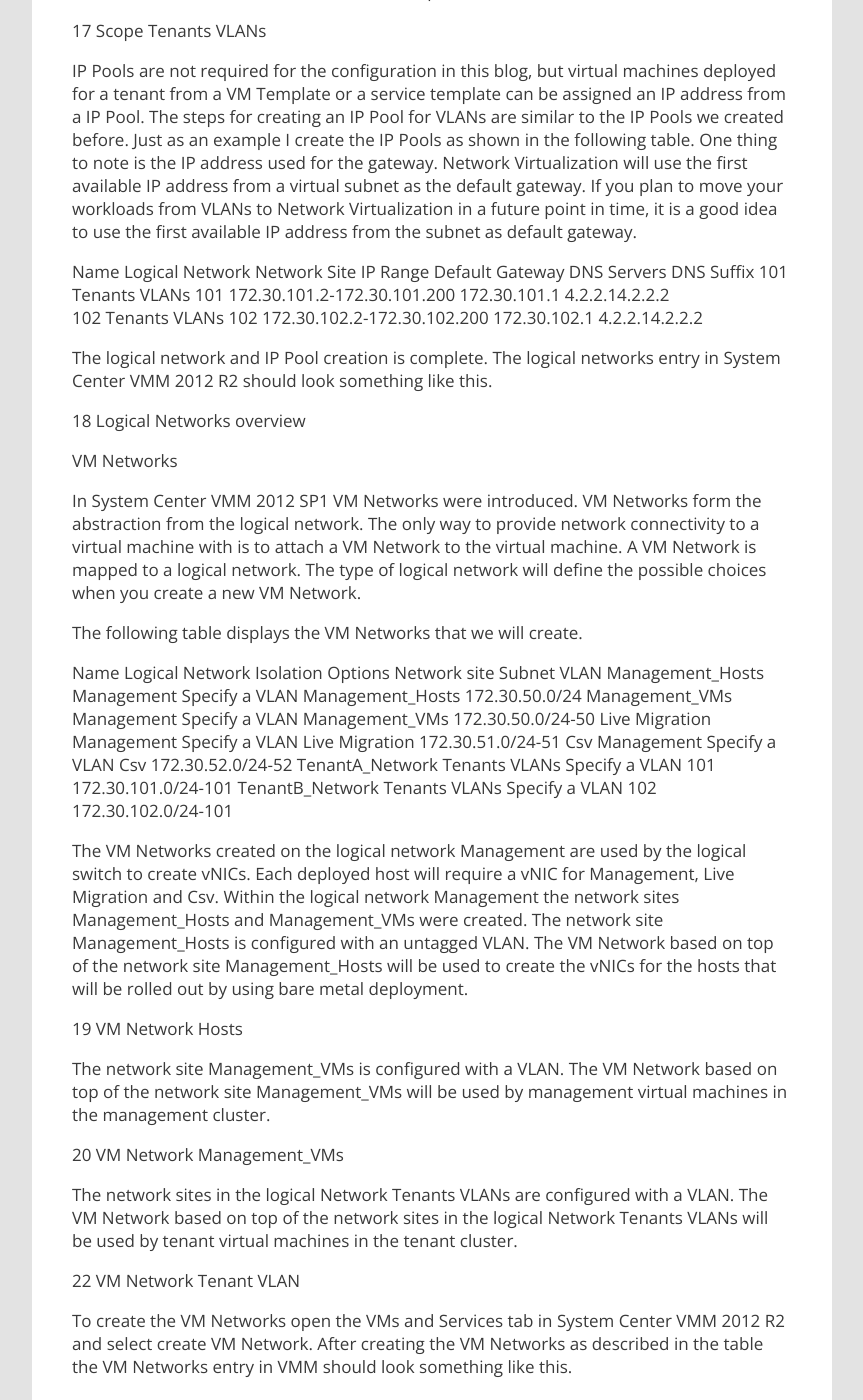
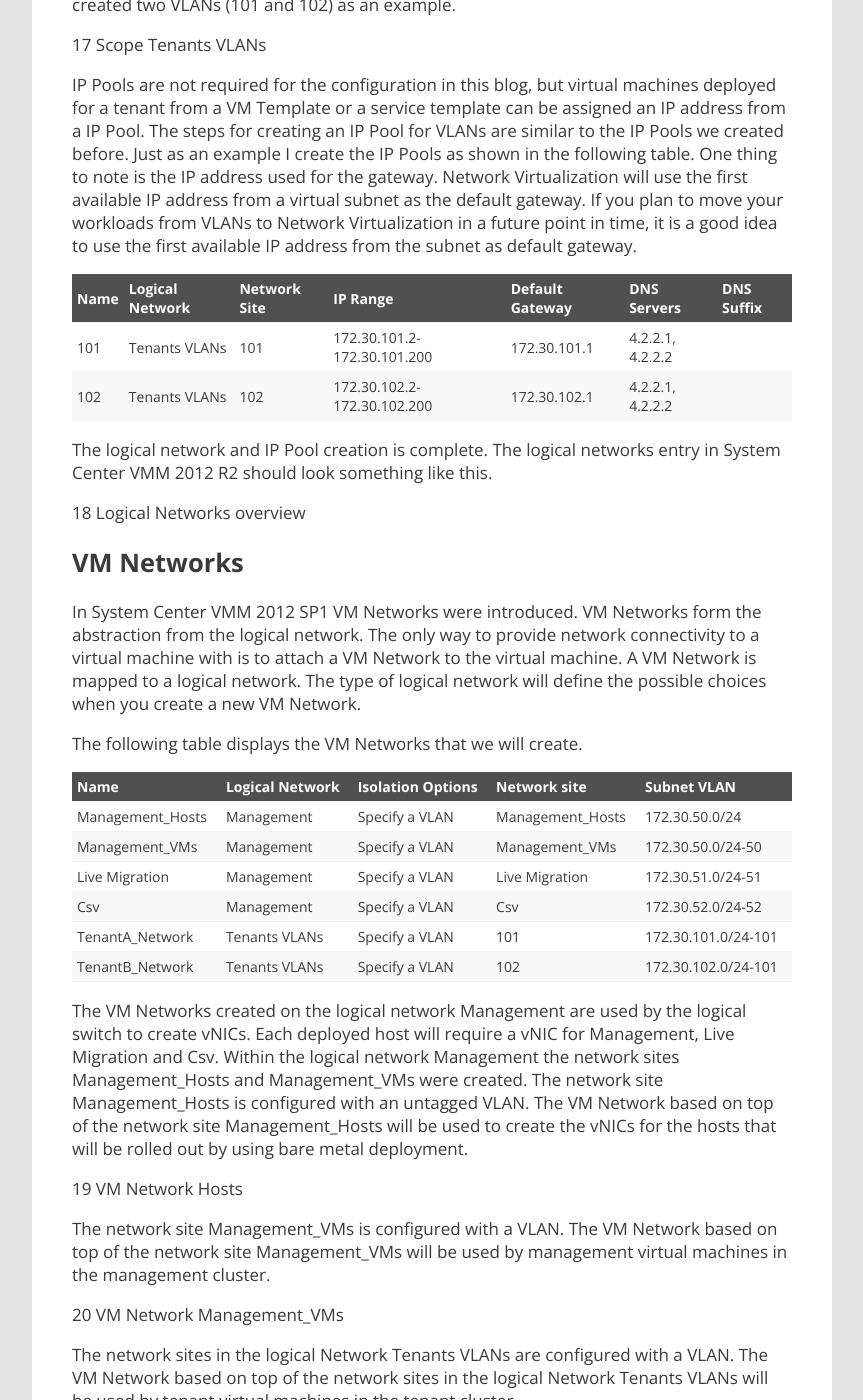
Before and after one commit to marcvaneijk/marcvaneijk.old, a Jekyll site: the page built from _posts/2013-08-30-bmd2.md, in a window 1280 px wide and 1400 px high, scrolled down 5451 px. Shown: the whole window, without its empty margins (58-921 px from the left). Built offline with Jekyll 4.4.1, drawn with Linux system fonts in a browser that asks for light colours; nearby versions of some CDN libraries; some of the changed text lies outside the part shown.

Commit message:
Update 2013-08-30-bmd2.md

````diff
--- a/_posts/2013-08-30-bmd2.md
+++ b/_posts/2013-08-30-bmd2.md
@@ -87,10 +87,10 @@ Skip the WINS screen and complete the wizard. Instead of showing all the screens
 
 Name | Logical Network | Network Site | IP Range | Default Gateway | DNS Servers | DNS Suffix
 --- | --- | --- | --- | --- | --- | ---
-Management_Hosts | Management | Management_Hosts | 172.30.50.31 - 172.30.50.39 | 172.30.50.254 | 172.30.50.51, 172.30.50.52 | Res.local
-Management_VMs | Management | Management_VMs | 172.30.50.111 - 172.30.50.150 | 172.30.50.254 | 172.30.50.51, 172.30.50.52 | Res.local
-Live Migration | Management | Live Migration | 172.30.51.31 - 172.30.51.29
-Csv | Management | Csv | 172.30.52.31-172.30.51.29
+Management_Hosts | Management | Management_Hosts | 172.30.50.31- 172.30.50.39 | 172.30.50.254 | 172.30.50.51, 172.30.50.52 | Res.local
+Management_VMs | Management | Management_VMs | 172.30.50.111- 172.30.50.150 | 172.30.50.254 | 172.30.50.51, 172.30.50.52 | Res.local
+Live Migration | Management | Live Migration | 172.30.51.31- 172.30.51.29
+Csv | Management | Csv | 172.30.52.31- 172.30.51.29
 
 After you created the IP Pools for Management your Logical Networks entry in VMM should look like this
 
@@ -98,7 +98,7 @@ After you created the IP Pools for Management your Logical Networks entry in VMM
 
 For isolating the tenant workloads you can choose to use Network Virtualization or traditional VLANs. This blog will create a logical network for both to create a mixed environment. The mixed environment is especially useful in a transition period where you are moving your workloads from traditional VLANs to Network Virtualization. If you do not wish to use Network Virtualization or are configuring a Greenfield scenario with Network Virtualization you only need to create the logical network specific to your environment.
 
-Logical Network for Network Virtualization
+### Logical Network for Network Virtualization
 
 In a previous blog on network virtualization you can read about the difference between the Provider Address Space (PA Space) and the Customer Address Space (CA Space). For network virtualization a logical network in the PA Space must be created.
 
@@ -128,10 +128,11 @@ The hosts will use the management network as default gateway. The IP Pool for th
 
 The following table shows the settings for the IP Pool used for Network Virtualization PA Space.
 
-Name Logical Network Network Site IP Range Default Gateway DNS Servers DNS Suffix
-Provider Address Space Cloud network Cloud network 172.30.55.31-172.30.55.39
+Name | Logical Network | Network Site | IP Range | Default Gateway | DNS Servers | DNS Suffix
+--- | --- | --- | --- | --- | --- | ---
+Provider Address Space | Cloud network | Cloud network | 172.30.55.31- 172.30.55.39
 
-Logical Network for Tenant VLANs
+### Logical Network for Tenant VLANs
 
 For isolating tenant or departments workloads, in most environments VLANs are currently used. To prepare System Center VMM for VLANs we need to define the VLANs in a logical network. We will create one logical network and use network sites within this logical network to define the VLANs.
 
@@ -145,27 +146,29 @@ Add each VLAN that you want to use for tenant or department workloads as a netwo
 
 IP Pools are not required for the configuration in this blog, but virtual machines deployed for a tenant from a VM Template or a service template can be assigned an IP address from a IP Pool. The steps for creating an IP Pool for VLANs are similar to the IP Pools we created before. Just as an example I create the IP Pools as shown in the following table. One thing to note is the IP address used for the gateway. Network Virtualization will use the first available IP address from a virtual subnet as the default gateway. If you plan to move your workloads from VLANs to Network Virtualization in a future point in time, it is a good idea to use the first available IP address from the subnet as default gateway.
 
-Name Logical Network Network Site IP Range Default Gateway DNS Servers DNS Suffix
-101 Tenants VLANs 101 172.30.101.2-172.30.101.200 172.30.101.1 4.2.2.14.2.2.2
-102 Tenants VLANs 102 172.30.102.2-172.30.102.200 172.30.102.1 4.2.2.14.2.2.2
+Name | Logical Network | Network Site | IP Range | Default Gateway | DNS Servers | DNS Suffix
+--- | --- | --- | --- | --- | --- | ---
+101 | Tenants VLANs | 101 | 172.30.101.2- 172.30.101.200 | 172.30.101.1 | 4.2.2.1, 4.2.2.2
+102 | Tenants VLANs | 102 | 172.30.102.2- 172.30.102.200 | 172.30.102.1 | 4.2.2.1, 4.2.2.2
 
 The logical network and IP Pool creation is complete. The logical networks entry in System Center VMM 2012 R2 should look something like this.
 
 18 Logical Networks overview
 
-VM Networks
+## VM Networks
 
 In System Center VMM 2012 SP1 VM Networks were introduced. VM Networks form the abstraction from the logical network. The only way to provide network connectivity to a virtual machine with is to attach a VM Network to the virtual machine. A VM Network is mapped to a logical network. The type of logical network will define the possible choices when you create a new VM Network.
 
 The following table displays the VM Networks that we will create.
 
-Name Logical Network Isolation Options Network site Subnet VLAN
-Management_Hosts Management Specify a VLAN Management_Hosts 172.30.50.0/24
-Management_VMs Management Specify a VLAN Management_VMs 172.30.50.0/24-50
-Live Migration Management Specify a VLAN Live Migration 172.30.51.0/24-51
-Csv Management Specify a VLAN Csv 172.30.52.0/24-52
-TenantA_Network Tenants VLANs Specify a VLAN 101 172.30.101.0/24-101
-TenantB_Network Tenants VLANs Specify a VLAN 102 172.30.102.0/24-101
+Name | Logical Network | Isolation Options | Network site | Subnet VLAN
+--- | --- | --- | --- | ---
+Management_Hosts | Management | Specify a VLAN | Management_Hosts | 172.30.50.0/24
+Management_VMs | Management | Specify a VLAN | Management_VMs | 172.30.50.0/24-50
+Live Migration | Management | Specify a VLAN | Live Migration | 172.30.51.0/24-51
+Csv | Management | Specify a VLAN | Csv | 172.30.52.0/24-52
+TenantA_Network | Tenants VLANs | Specify a VLAN | 101 | 172.30.101.0/24-101
+TenantB_Network | Tenants VLANs | Specify a VLAN | 102 | 172.30.102.0/24-101
 
 The VM Networks created on the logical network Management are used by the logical switch to create vNICs. Each deployed host will require a vNIC for Management, Live Migration and Csv. Within the logical network Management the network sites Management_Hosts and Management_VMs were created. The network site Management_Hosts is configured with an untagged VLAN. The VM Network based on top of the network site Management_Hosts will be used to create the vNICs for the hosts that will be rolled out by using bare metal deployment.
 
@@ -183,19 +186,16 @@ To create the VM Networks open the VMs and Services tab in System Center VMM 201
 
 23 VM Network overview
 
-Uplink Port Profiles
+## Uplink Port Profiles
 
 The logical switch in System Center VMM 2012 R2 allows you to create a virtual switch on top of a NIC Team. NIC Teaming in Windows Server 2012 enabled a lot of great possibilities that are even enhanced in Windows Server 2012 R2. In System Center VMM 2012 R2 these settings are configured in Uplink Port Profiles.
 
 Select the Fabric tab, open the networking entry and select Port Profiles. System Center VMM 2012 R2 provides you with a set of preconfigured Virtual Port Profiles out of the box that we will use later in this blog. There are no preconfigured Uplink Port Profiles. Each host in the management cluster and in the tenant cluster has two NIC Teams with a virtual switch on top of that. Only one NIC Team per host will be enabled for Network Virtualization. This settings is configured in the Uplink Port Profile. Therefore we will create two Uplink Port Profiles as shown in the following table.
 
-Name Port Profile Type Load Balancing Algorithm Teaming Mode Network Sites Enable Hyper-V Network Virtualization
-SI – HD Uplink Host Default Switch Independent Management_Hosts
- Live Migration
- Csv
-SI – HD – HNV Uplink Host Default Switch Independent Cloud Network
- 101
- 102 Yes
+Name | Port Profile Type | Load Balancing Algorithm | Teaming Mode | Network Sites | Enable Hyper-V Network Virtualization
+--- | --- | --- | --- | --- | ---
+SI – HD | Uplink | Host Default | Switch Independent | Management_Hosts, Live Migration, Csv
+SI – HD – HNV | Uplink | Host Default | Switch Independent | Cloud Network, 101, 102 | Yes
 
 To create an Uplink Port Profile select create a new Hyper-V Port Profile. The first Uplink Port Profile will be used for the management traffic. Give the Uplink Port Profile a descriptive name (in this example SI – HD, meaning Switch Independent – Host Default) and select Uplink port profile as the type. Windows Server 2012 R2 enables a new Load balancing algorithm called Dynamic mode. This algorithm will distribute traffic amongst the physical NIC in a team in the best possible way, even if only one VM is generates a single TCP stream. The Dynamic mode is only available in Windows Server 2012 R2. If you want to reuse this Uplink Port Profile with a mixed set of Windows Server 2012 and Windows Server 2012 R2 host, the System Center VMM 2012 R2 provides a settings called Host Default that sets Dynamic mode algorithm for hosts that support it and Hyper-V Port algorithm for hosts that do not.
 
@@ -213,23 +213,25 @@ Select Cloud Network, 101 and 102 as the network sites that are supported by thi
 
 27 Scope Uplink Port Profile HNV
 
-Virtual Port Profiles
+## Virtual Port Profiles
 
 All network interfaces that the host will use are created as virtual NICs. System Center VMM 2012 R2 uses Virtual Port Profiles to define the settings for these virtual NICs. Out of the box System Center provides you with a set of preconfigured virtual port profiles that are suitable for most environments. A virtual port profile defines offload settings, security settings and bandwidth settings. Virtual Port Profiles are abstracted by port classifications.
 
 The bandwidth settings require some attention. It is common practice to use a weighted configuration for virtual switches. Microsoft advices to total the weight of all adapters and the virtual switch default flow to 100. It is not easy to see the preconfigured minimum bandwidth weight of the virtual port profiles. But our dear friend PowerShell is ready to help out with the following System Center VMM PowerShell cmdlet.
 
+```
 Get-SCVirtualNetworkAdapterNativePortProfile | ft name, MinimumBandwidthWeight
+```
 
 28 Verify Weight
 
 The default settings for the out of the box virtual port profiles that we will use for the converged networking confirmation management must be adjusted to sum up to 100.
 
-Name Minimum Bandwidth Weight Original Value Minimum Bandwidth Weight New Value
-Host Management 10 20
-Live Migration 40 60
-Cluster 10 20
-  60 100
+Name | Minimum Bandwidth Weight Original Value | Minimum Bandwidth Weight New Value
+Host Management | 10 | 20
+Live Migration | 40 | 60
+Cluster 10 | 20 |
+ | **60** | **100**
 
 To change the Minimum Bandwidth Weight value open the properties of a virtual network adapter port profile and select the bandwidth settings tab. Change the value of the Minimum bandwidth weight.
 
````
